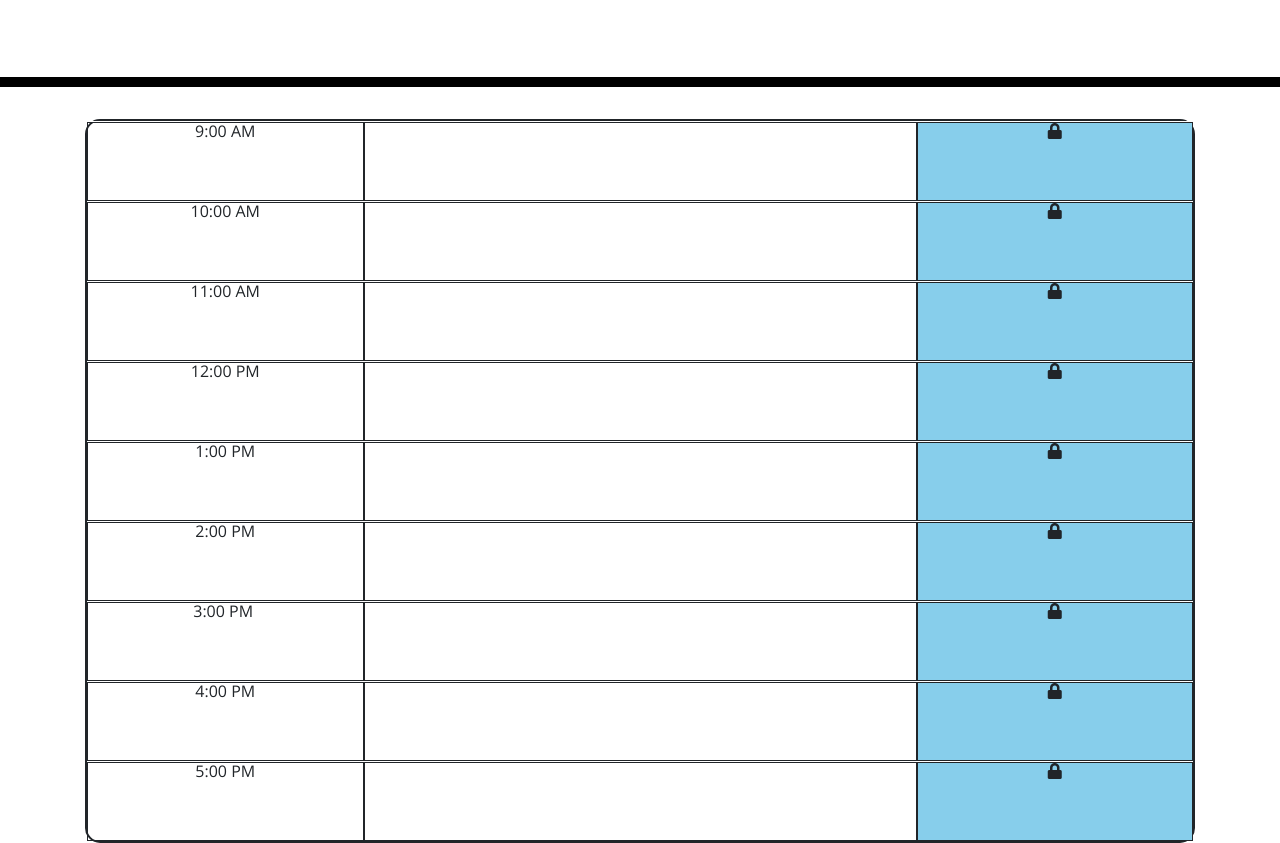
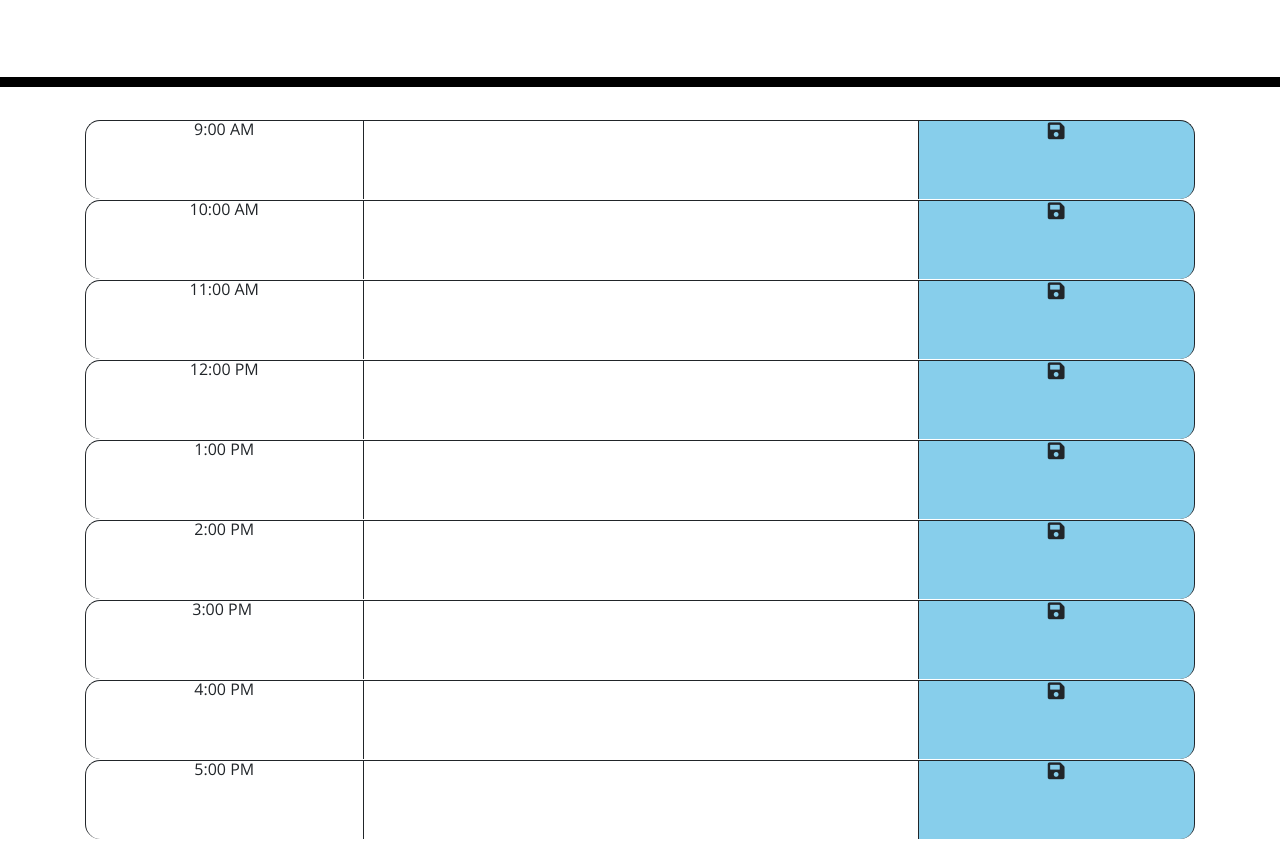
Before and after one commit to thenoiseinspace/day-planner, a plain HTML site: page index.html in a window 1280 px wide. Shown: the part 181-1024 px from the top of the page. Drawn offline with nearby package versions, Linux system fonts and the light colour scheme.

Commit message:
improved look and updated readme

```diff
--- a/assets/style.css
+++ b/assets/style.css
@@ -28,7 +28,7 @@ body {
   .time-block {
     text-align: center;
     border-radius: 15px;
-    border: 2px solid;
+    /*border: 2px solid;*/
   }
 
   .row {
@@ -39,38 +39,31 @@ body {
   }
 /*begin stuff i've messed with*/
   .col-sm-3{
-      border: 1px solid;
+      border-left: 1px solid;
+      border-top: 1px solid;
   }
 
   .col-md-6{
-      border: 1px solid;
+    border-left: 1px solid;
+    border-top: 1px solid;
   }
 
   .right{
     background-color: skyblue;
+    border-right: 1px solid;
+    border-top-right-radius: 15px;
+    border-bottom-right-radius: 15px;
   }
 
-  .lock {
-    background: gray;
-    border-radius: 3px;
-    width: 25px;
-    height: 20px;
-    margin-top: 60px;
-    margin-left: 60px;
-    position: relative;
+  .left{
+    border-top-left-radius: 15px;
+    border-bottom-left-radius: 15px;
   }
 
-  .lock:before {
-    content: "";
-    display: block;
-    position: absolute;
-    border:3px solid gray;
-    top: -14px;
-    left: 2.3px;
-    width: 15px;
-    height: 27px;
-    border-radius: 35px 35px 0 0;
+  .fas{
+      font-size: larger;
   }
+
 
 /*end*/
 
--- a/index.html
+++ b/index.html
@@ -38,49 +38,49 @@
 
         <div class="container">
             <div class="row">
-              <div class="col-sm-3">9:00 AM</div>
+              <div class="col-sm-3 left">9:00 AM</div>
               <div class="col-md-6"></div>
-              <div class="col-sm-3 right fa fa-lock"></div>
+              <div class="col-sm-3 right"><i class='fas fa-save'></i></div>
             </div>
             <div class="row">
-                <div class="col-sm-3">10:00 AM</div>
+                <div class="col-sm-3 left">10:00 AM</div>
                 <div class="col-md-6"></div>
-                <div class="col-sm-3 right fa fa-lock"></div>
+                <div class="col-sm-3 right"><i class='fas fa-save'></i></div>
             </div>
             <div class="row">
-                <div class="col-sm-3">11:00 AM</div>
+                <div class="col-sm-3 left">11:00 AM</div>
                 <div class="col-md-6"></div>
-                <div class="col-sm-3 right fa fa-lock"></div>
+                <div class="col-sm-3 right"><i class='fas fa-save'></i></div>
             </div>
             <div class="row">
-                <div class="col-sm-3">12:00 PM</div>
+                <div class="col-sm-3 left">12:00 PM</div>
                 <div class="col-md-6"></div>
-                <div class="col-sm-3 right fa fa-lock"></div>
+                <div class="col-sm-3 right"><i class='fas fa-save'></i></div>
             </div>
             <div class="row">
-                <div class="col-sm-3">1:00 PM</div>
+                <div class="col-sm-3 left">1:00 PM</div>
                 <div class="col-md-6"></div>
-                <div class="col-sm-3 right fa fa-lock"></div>
+                <div class="col-sm-3 right"><i class='fas fa-save'></i></div>
             </div>
             <div class="row">
-                <div class="col-sm-3">2:00 PM</div>
+                <div class="col-sm-3 left ">2:00 PM</div>
                 <div class="col-md-6"></div>
-                <div class="col-sm-3 right fa fa-lock"></div>
+                <div class="col-sm-3 right"><i class='fas fa-save'></i></div>
             </div>
             <div class="row">
-                <div class="col-sm-3">3:00 PM </div>
+                <div class="col-sm-3 left">3:00 PM </div>
                 <div class="col-md-6"></div>
-                <div class="col-sm-3 right fa fa-lock"></div>
+                <div class="col-sm-3 right"><i class='fas fa-save'></i></div>
             </div>
             <div class="row">
-                <div class="col-sm-3">4:00 PM</div>
+                <div class="col-sm-3 left">4:00 PM</div>
                 <div class="col-md-6"></div>
-                <div class="col-sm-3 right fa fa-lock"></div>
+                <div class="col-sm-3 right "><i class='fas fa-save'></i></div>
             </div>
             <div class="row">
-                <div class="col-sm-3">5:00 PM</div>
+                <div class="col-sm-3 left">5:00 PM</div>
                 <div class="col-md-6"></div>
-                <div class="col-sm-3 right fa fa-lock"></div>
+                <div class="col-sm-3 right"><i class='fas fa-save'></i></div>
             </div>
           </div>
 
```
Also changed, not shown: 1 other file.
